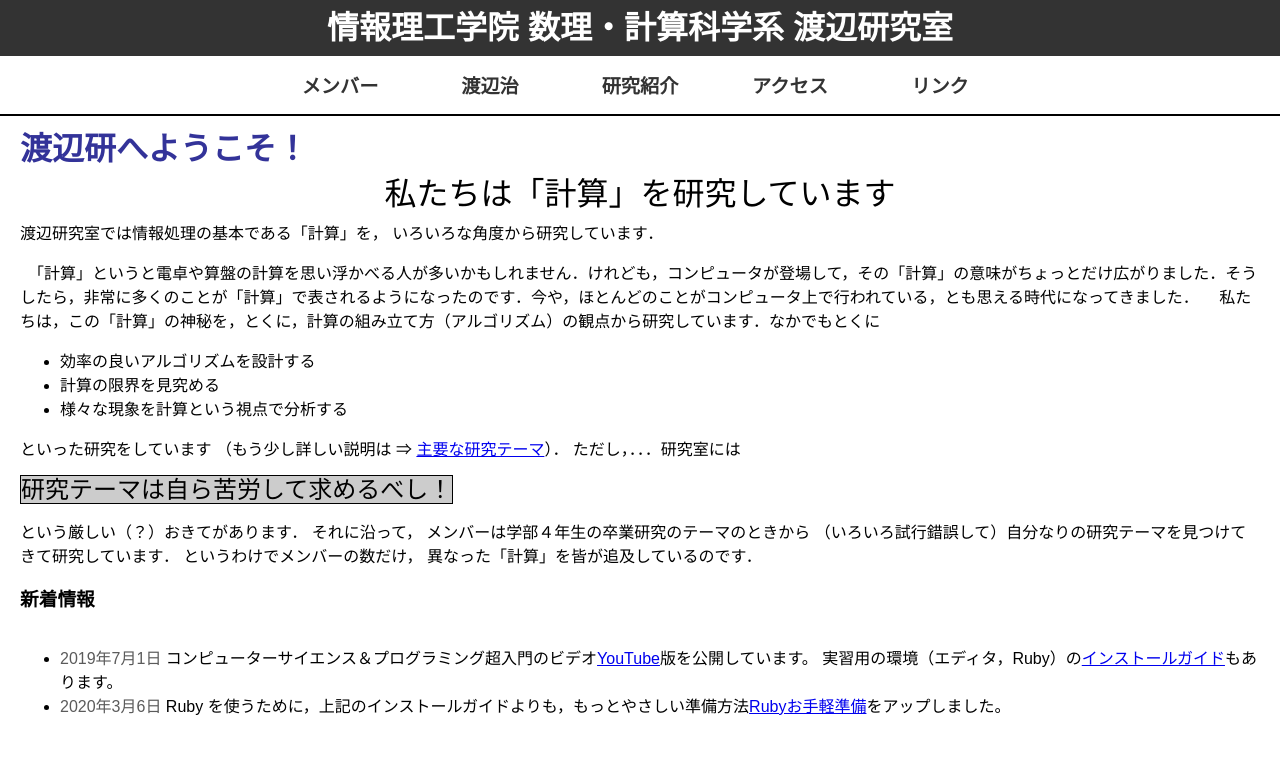
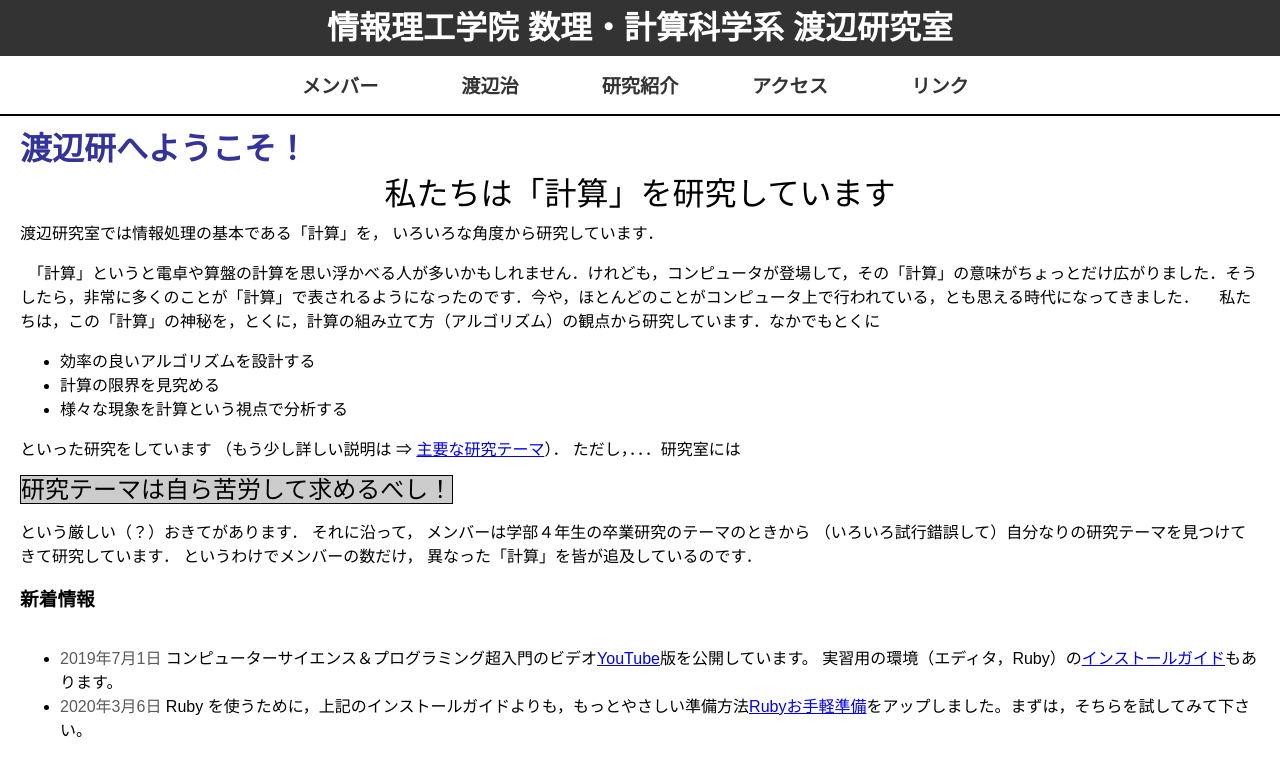
Before and after one commit to watanabe-laboratory/watanabe-laboratory.github.io, a Jekyll site: the page built from index.md, in a window 1280 px wide. Shown: the top 776 px of the page. Built offline with Jekyll 4.4.1, drawn with Linux system fonts in a browser that asks for light colours.

Commit message:
Update news.md

```diff
--- a/_includes/news.md
+++ b/_includes/news.md
@@ -2,4 +2,4 @@
 コンピューターサイエンス＆プログラミング超入門のビデオ[YouTube](https://www.youtube.com/playlist?list=PLqX1hzBNwl2oMJqjuPylcf8aAQFSGCWQr)版を公開しています。
 実習用の環境（エディタ，Ruby）の[インストールガイド](http://tcs.c.titech.ac.jp/download/installguideJP.pdf)もあります。
 * <span class="date">2020年3月6日</span>
-Ruby を使うために，上記のインストールガイドよりも，もっとやさしい準備方法[Rubyお手軽準備](http://tcs.c.titech.ac.jp/cs/Rubyお手軽準備.pdf)をアップしました。
+Ruby を使うために，上記のインストールガイドよりも，もっとやさしい準備方法[Rubyお手軽準備](http://tcs.c.titech.ac.jp/cs/Rubyお手軽準備.pdf)をアップしました。まずは，そちらを試してみて下さい。
```
